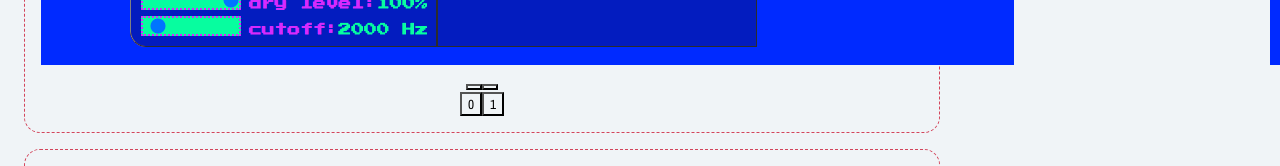
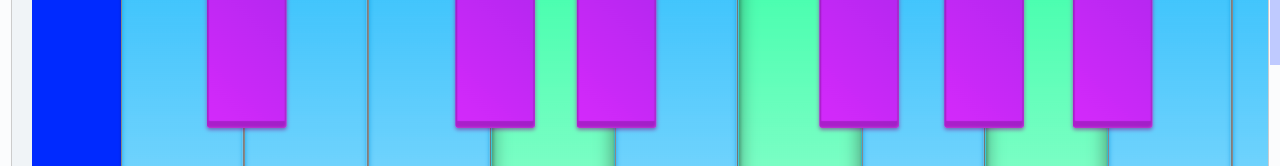
Before and after one commit to mikeymasonic/portfolio, a React app: page /apps in a window 1280 px wide. Both pictures are taken after a click on the button 474 px from the left and 1319 px from the top of the page. Shown: the part 1233-1399 px from the top of the page. Built offline with nearby package versions, Linux system fonts and the light colour scheme.

Commit message:
made modals work on apps page

```diff
--- a/src/components/Apps/AppsList.jsx
+++ b/src/components/Apps/AppsList.jsx
@@ -1,8 +1,24 @@
-import React from 'react';
+import React, { useState } from 'react';
 import PropTypes from 'prop-types';
-import styles from './AppsList.css';
+import Modal from 'react-modal';
 import AwesomeSlider from 'react-awesome-slider';
 import AwesomeSliderStyles from '../../styles/styles.scss';
+import styles from './AppsList.css';
+
+//styles for modal
+const customStyles = {
+  content: {
+    width: '95%',
+    top: '50%',
+    left: '50%',
+    right: 'auto',
+    bottom: 'auto',
+    marginRight: '-50%',
+    transform: 'translate(-50%, -50%)',
+    backgroundColor: '#f0f4f7',
+  },
+  overlay: { zIndex: 20 },
+};
 
 const AppsList = ({
   name,
@@ -10,10 +26,31 @@
   description,
   github,
   site,
-  image1,
-  image2,
-  image3,
-}) => (
+  images,
+  // image1,
+  // image2,
+  // image3,
+}) => {
+  let subtitle;
+  const [modalIsOpen, setIsOpen] = useState(false);
+
+  function openModal() {
+    setIsOpen(true);
+  }
+
+  function afterOpenModal() {
+    subtitle.style.color = '#f00';
+  }
+
+  function closeModal() {
+    setIsOpen(false);
+  }
+
+  const imageNodes = images.map((image) => {
+    return <section onClick={closeModal} key={image} data-src={image} />;
+  });
+
+  return (
     <section className={styles.AppsList}>
       <h2 className={styles.AppName}>{name}</h2>
 
@@ -30,22 +67,50 @@
 
       <p>{description}</p>
 
-    {!image3 && (
+      <section className={styles.Modal}>
+        <Modal
+          isOpen={modalIsOpen}
+          onAfterOpen={afterOpenModal}
+          onRequestClose={closeModal}
+          style={customStyles}
+          contentLabel="Installation Pictures"
+        >
+          <h2 ref={(_subtitle) => (subtitle = _subtitle)}>{name}</h2>
+          <section>
+            <AwesomeSlider fillParent={false} scssModule={AwesomeSliderStyles}>
+              {imageNodes}
+            </AwesomeSlider>
+          </section>
+        </Modal>
+      </section>
+
+      <section className={styles.ImageSlider} onClick={openModal}>
+        <AwesomeSlider fillParent={false} scssModule={AwesomeSliderStyles}>
+          {imageNodes}
+        </AwesomeSlider>
+      </section>
+
+      {/* {!image3 && (
+        <section className={styles.ImageSlider} onClick={openModal}>
           <AwesomeSlider scssModule={AwesomeSliderStyles}>
             <div data-src={image1} />
             <div data-src={image2} />
           </AwesomeSlider>
-    )}
+        </section>
+      )} */}
 
-    {image3 && (
+      {/* {image3 && (
+        <section className={styles.ImageSlider} onClick={openModal}>
           <AwesomeSlider scssModule={AwesomeSliderStyles}>
             <div data-src={image1} />
             <div data-src={image2} />
             <div data-src={image3} />
           </AwesomeSlider>
-    )}
+        </section>
+      )} */}
     </section>
   );
+};
 
 AppsList.propTypes = {
   name: PropTypes.string.isRequired,
@@ -53,9 +118,10 @@
   description: PropTypes.string.isRequired,
   github: PropTypes.string.isRequired,
   site: PropTypes.string.isRequired,
-  image1: PropTypes.string.isRequired,
-  image2: PropTypes.string.isRequired,
-  image3: PropTypes.string,
+  images: PropTypes.string.isRequired,
+  // image1: PropTypes.string.isRequired,
+  // image2: PropTypes.string.isRequired,
+  // image3: PropTypes.string,
 };
 
 export default AppsList;
--- a/src/components/Installations/InstallationsList.jsx
+++ b/src/components/Installations/InstallationsList.jsx
@@ -1,9 +1,9 @@
 import React, { useState } from 'react';
 import PropTypes from 'prop-types';
-import styles from './InstallationsList.css';
+import Modal from 'react-modal';
 import AwesomeSlider from 'react-awesome-slider';
 import AwesomeSliderStyles from '../../styles/styles.scss';
-import Modal from 'react-modal';
+import styles from './InstallationsList.css';
 
 //styles for modal
 const customStyles = {
--- a/src/data/data.js
+++ b/src/data/data.js
@@ -6,8 +6,12 @@
       'A in browser JavaScript/React based musical synthesizer that can be controlled using a computer keyboard, mouse, touch or a MIDI controller. Users can add effects chains in any order and share patches with other users.  Made with the Web Audio API. The app is responsive and can be used on any device that has a browser.  I created the global state provider that is used throughout the site, created basic synth playback, implemented MIDI input, and created the oscilloscope.',
     github: 'https://github.com/whateverSynth',
     site: 'https://whateversynth.netlify.app/',
-    image1: 'assets/images/apps/whateversynth1.png',
-    image2: 'assets/images/apps/whateversynth2.png',
+    images: [
+      'assets/images/apps/whateversynth1.png',
+      'assets/images/apps/whateversynth2.png',
+    ],
+    // image1: 'assets/images/apps/whateversynth1.png',
+    // image2: 'assets/images/apps/whateversynth2.png',
   },
   {
     name: 'alcherithm',
@@ -16,8 +20,13 @@
       'Alcherithm is designed to be a JavaScript coding companion to help junior software developers learn and practice various code challenges. My team and I developed a learning platform that combines resources, videos and documentation to help developers build up a foundation in code. Users can code live in the browser and have that code checked against tests using QUnit. I wrote the user authentication for the front and back end and implemented a global state provider to share data to our various modular components, along with a lot of the design and conditional rendering in the app.',
     github: 'https://github.com/alcherithm',
     site: 'https://alcherithm.netlify.app/',
-    image1: 'assets/images/apps/alcherithm1.png',
-    image2: 'assets/images/apps/alcherithm2.png',
+    images: [
+      'assets/images/apps/alcherithm1.png',
+      'assets/images/apps/alcherithm2.png',
+    ],
+
+    // image1: 'assets/images/apps/alcherithm1.png',
+    // image2: 'assets/images/apps/alcherithm2.png',
   },
   {
     name: 'fresh-track',
@@ -27,9 +36,14 @@
       'A simple file repository solution that allows artists to collate their latest music files stored on Google Drive, Bandcamp, Soundcloud and Dropbox into a single-location to share, listen and collaborate with others. I was largely the system architect for this project. Primarily coded the React front end with focus on state management, sourcing music from multiple APIs, creating a playlist, and displaying details of a playlist.  I also created the models for MongoDB on the backend',
     github: 'https://github.com/fresh-track',
     site: 'https://fresh-track.netlify.com',
-    image1: 'assets/images/apps/freshtrack1.png',
-    image2: 'assets/images/apps/freshtrack2.png',
-    image3: 'assets/images/apps/freshtrack3.png',
+    images: [
+      'assets/images/apps/freshtrack1.png',
+      'assets/images/apps/freshtrack2.png',
+      'assets/images/apps/freshtrack3.png',
+    ],
+    // image1: 'assets/images/apps/freshtrack1.png',
+    // image2: 'assets/images/apps/freshtrack2.png',
+    // image3: 'assets/images/apps/freshtrack3.png',
   },
   {
     name: 'airSupply',
@@ -38,9 +52,14 @@
       'Rooted from popular shared spreadsheet amongst a community of artists, airSupply collects artist residencies and grants from around the world and makes them easily accessible by search parameters, Google Map marker, and residency / grant type. I championed this idea for this project to help it come to light and also setup the postgres database/general SQL search guidelines to help user navigation as well as designing and implementing our front end using React.',
     github: 'https://github.com/Artists-In-Residency',
     site: 'https://airsupply.netlify.app/',
-    image1: 'assets/images/apps/airsupply1.png',
-    image2: 'assets/images/apps/airsupply2.png',
-    image3: 'assets/images/apps/airsupply3.png',
+    images: [
+      'assets/images/apps/airsupply1.png',
+      'assets/images/apps/airsupply2.png',
+      'assets/images/apps/airsupply3.png',
+    ],
+    // image1: 'assets/images/apps/airsupply1.png',
+    // image2: 'assets/images/apps/airsupply2.png',
+    // image3: 'assets/images/apps/airsupply3.png',
   },
 
   {
@@ -50,8 +69,9 @@
       'A compilation of organizations seeking financial assistance to support their communities through COVID-19. The COVID-19 Aid Funds site is designed to help donors with a little extra income support groups or sectors likely to suffer significant financial consequences because of the COVID-19 pandemic and its necessary mitigation measures. This is a crowd-sourced list.  This site was created over a weekend with a small team of developers.  I was largely responsible for the backend and SQL database',
     github: 'https://github.com/covid-19-relief',
     site: 'https://www.covid19aidfunds.org/',
-    image1: 'assets/images/apps/covid1.png',
-    image2: 'assets/images/apps/covid2.png',
+    images: ['assets/images/apps/covid1.png', 'assets/images/apps/covid2.png'],
+    // image1: 'assets/images/apps/covid1.png',
+    // image2: 'assets/images/apps/covid2.png',
   },
 
   {
@@ -61,9 +81,14 @@
       'A proof of concept app that allows you to search for an artist, display their releases, select songs, and view lyrics.  This was written using class based components in React and hit multiple APIs to pull in information.',
     github: 'https://github.com/mikeymasonic/music-search-thing',
     site: 'https://music-search-thing.netlify.app/',
-    image1: 'assets/images/apps/artistsearch1.png',
-    image2: 'assets/images/apps/artistsearch2.png',
-    image3: 'assets/images/apps/artistsearch3.png',
+    images: [
+      'assets/images/apps/artistsearch1.png',
+      'assets/images/apps/artistsearch2.png',
+      'assets/images/apps/artistsearch3.png',
+    ],
+    // image1: 'assets/images/apps/artistsearch1.png',
+    // image2: 'assets/images/apps/artistsearch2.png',
+    // image3: 'assets/images/apps/artistsearch3.png',
   },
 
   {
@@ -73,8 +98,12 @@
       'Our first attempt at a browser-based musical instrument.  It can be controlled using a computer keyboard or a MIDI controller. Made with the Web Audio API and written completely in vanilla JavaScript. I championed the project and wrote basics to get the synth to function, implemented MIDI, created the oscilloscope, and wrote algorithms for some basic effects.  This app has been deprecated and improved exponentially by whateverSynth.',
     github: 'https://github.com/chrysalSynth',
     site: 'https://chrysalsynth.github.io/chrysalSynth',
-    image1: 'assets/images/apps/chrysalsynth1.png',
-    image2: 'assets/images/apps/chrysalsynth2.png',
+    images: [
+      'assets/images/apps/chrysalsynth1.png',
+      'assets/images/apps/chrysalsynth2.png',
+    ],
+    // image1: 'assets/images/apps/chrysalsynth1.png',
+    // image2: 'assets/images/apps/chrysalsynth2.png',
   },
 ];
 
```
Lines whose indentation alone changed are shown as unchanged.
